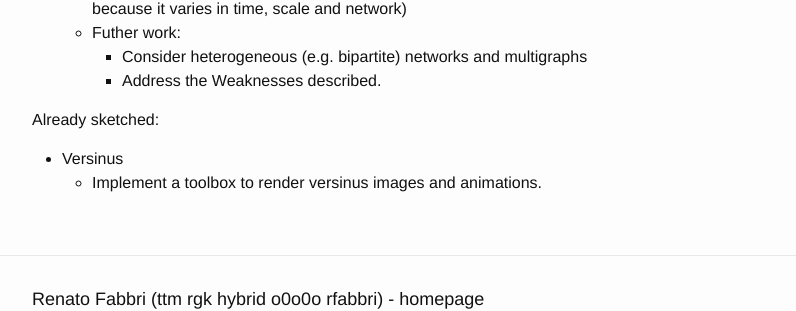
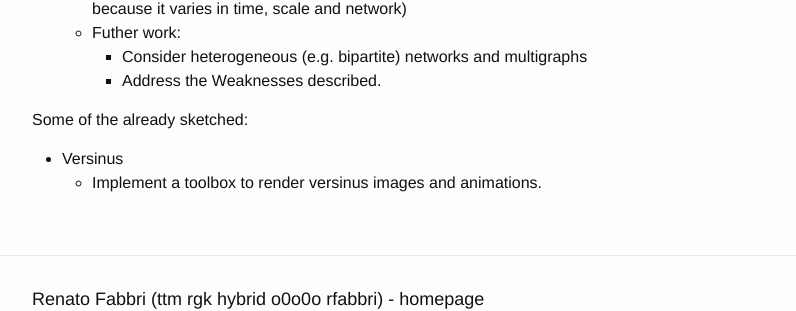
Before and after one commit to ttm/ttm.github.io, a Jekyll site: the page built from _posts/2017-09-11-list-of-articles.markdown, in a window 1280 px wide and 900 px high, scrolled down 1998 px. Shown: the part 377-688 px from the top of the window, without its empty margins (238-1034 px from the left). Built offline with Jekyll 4.4.1, drawn with Linux system fonts in a browser that asks for light colours; comment, search, counter and statistics services are not loaded.

Commit message:
updating various files

```diff
--- a/_posts/2017-09-11-list-of-articles.markdown
+++ b/_posts/2017-09-11-list-of-articles.markdown
@@ -115,6 +115,6 @@ Include AAVO and a design and implementation possibilities (with emphasis on web
     * Address the Weaknesses described.
 
 
-Already sketched:
+Some of the already sketched:
 * Versinus
   - Implement a toolbox to render versinus images and animations.
```
